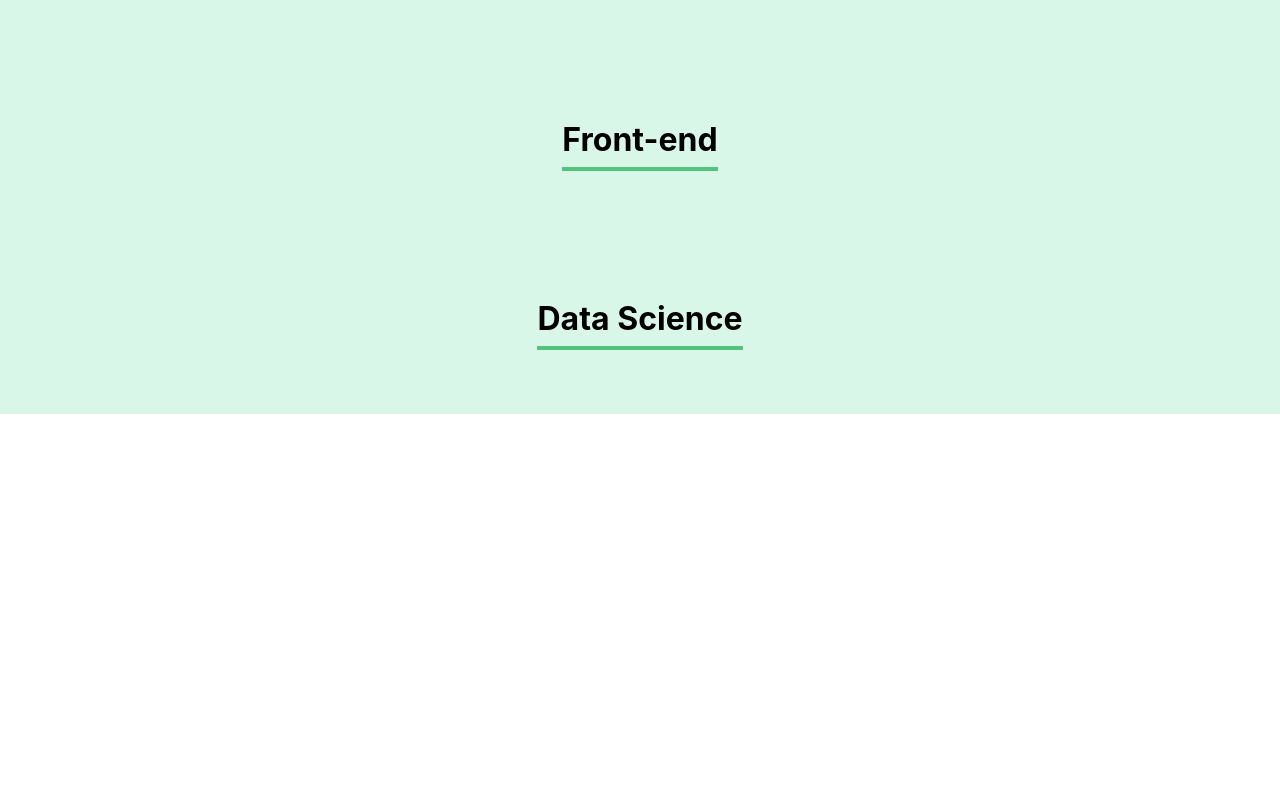
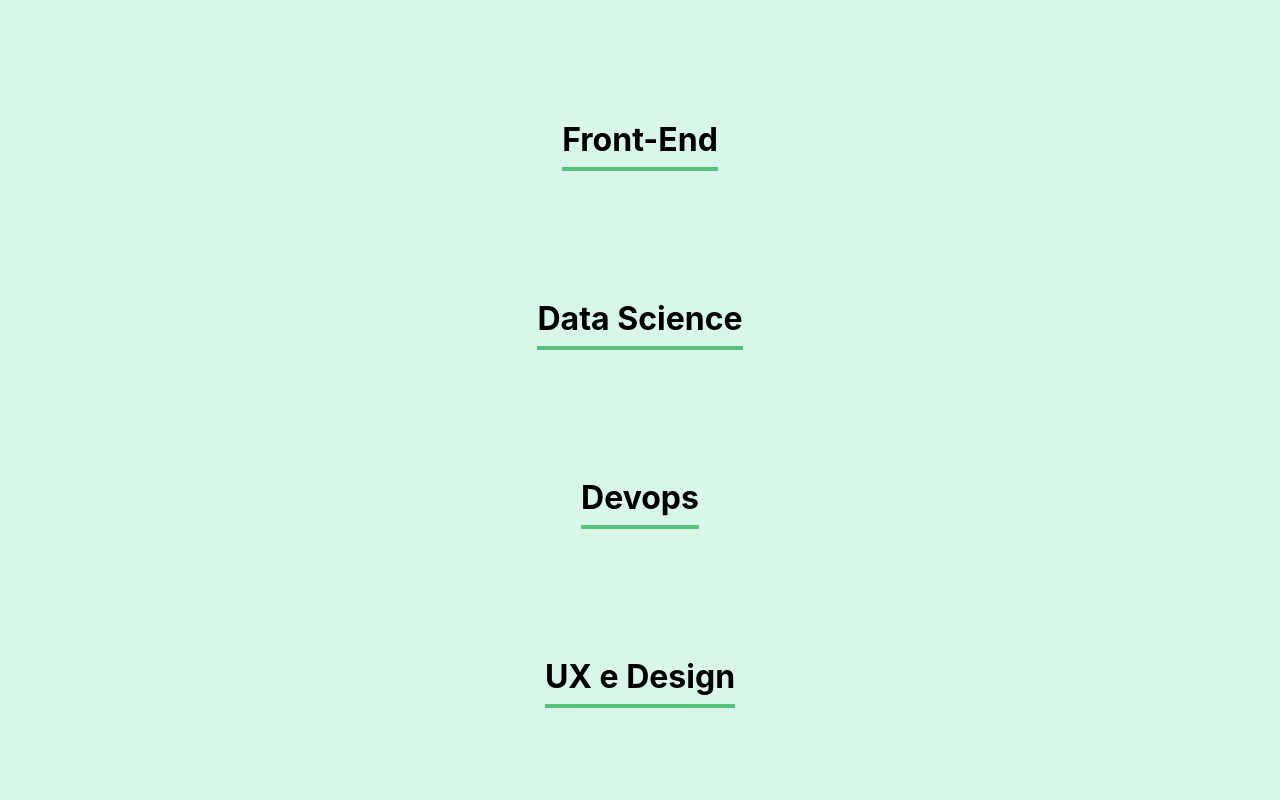
Before and after one commit to AntonioPinheiro66484/Organo, a React (Create React App) app: page / in a window 1280 px wide. Shown: the part 1600-2400 px from the top of the page. Before the commit the page ends 2014 px from the top, so only its background shows below. Built offline with nearby package versions, Linux system fonts and the light colour scheme.

Commit message:
Adicionando os metodos para limpar o campo e cadastrar somente aqueles determinados usuarios nos seus times

```diff
--- a/src/App.js
+++ b/src/App.js
@@ -3,18 +3,65 @@
 import {useState} from 'react'
 import Time from './components/Time';
 function App() {
+
+  const times = [
+    {
+      nome:'Programação',
+      corPrimaria:'#57C27B',
+      corSecundaria:'#D9F7E9'
+    },
+    {
+      nome:'Front-End',
+      corPrimaria:'#82CFFA',
+      corSecundaria:'#E8F8FF'
+    },
+    {
+      nome:'Data Science',
+      corPrimaria:'#A6D157',
+      corSecundaria:'#F0F8E2'
+    },
+    {
+      nome:'Devops',
+      corPrimaria:'#E06B69',
+      corSecundaria:'#FDE7E8'
+    },
+    {
+      nome:'UX e Design',
+      corPrimaria:'#DB6EBF',
+      corSecundaria:'#FAE9F5'
+    },
+    {
+      nome:'Mobile',
+      corPrimaria:'#FFBA05',
+      corSecundaria:'#FFF5D9'
+    },
+    {
+      nome:'Inovação e Gestão',
+      corPrimaria:'#FF8A29',
+      corSecundaria:'#FFEEDF'
+    }
+
+  ]
+
   const[colaboradores,setColaboradores] = useState([])
   const aoNovoColaboradorAdicionado = (colaborador)=>{
     console.log(colaborador)
     setColaboradores([...colaboradores,colaborador])
   }
+
   return (
     <div className="App">
       <Banner />
-      <Formulario aoColaboradorCadastrado={colaborador=>aoNovoColaboradorAdicionado(colaborador)}/>
-      <Time nome="Programação"/>
-      <Time nome="Front-end"/>
-      <Time nome="Data Science"/>
+      <Formulario times={times.map(time => time.nome)} aoColaboradorCadastrado={colaborador=>aoNovoColaboradorAdicionado(colaborador)}/>
+
+      {times.map(time => <Time
+        key={time.nome}
+        nome={time.nome}
+        corPrimaria={time.corPrimaria}
+        corSecundaria={time.corSecundaria}
+        colaboradores={colaboradores.filter(colaborador => colaborador.time === time.nome)}
+      />)}
+
     </div>
   );
 }
```
